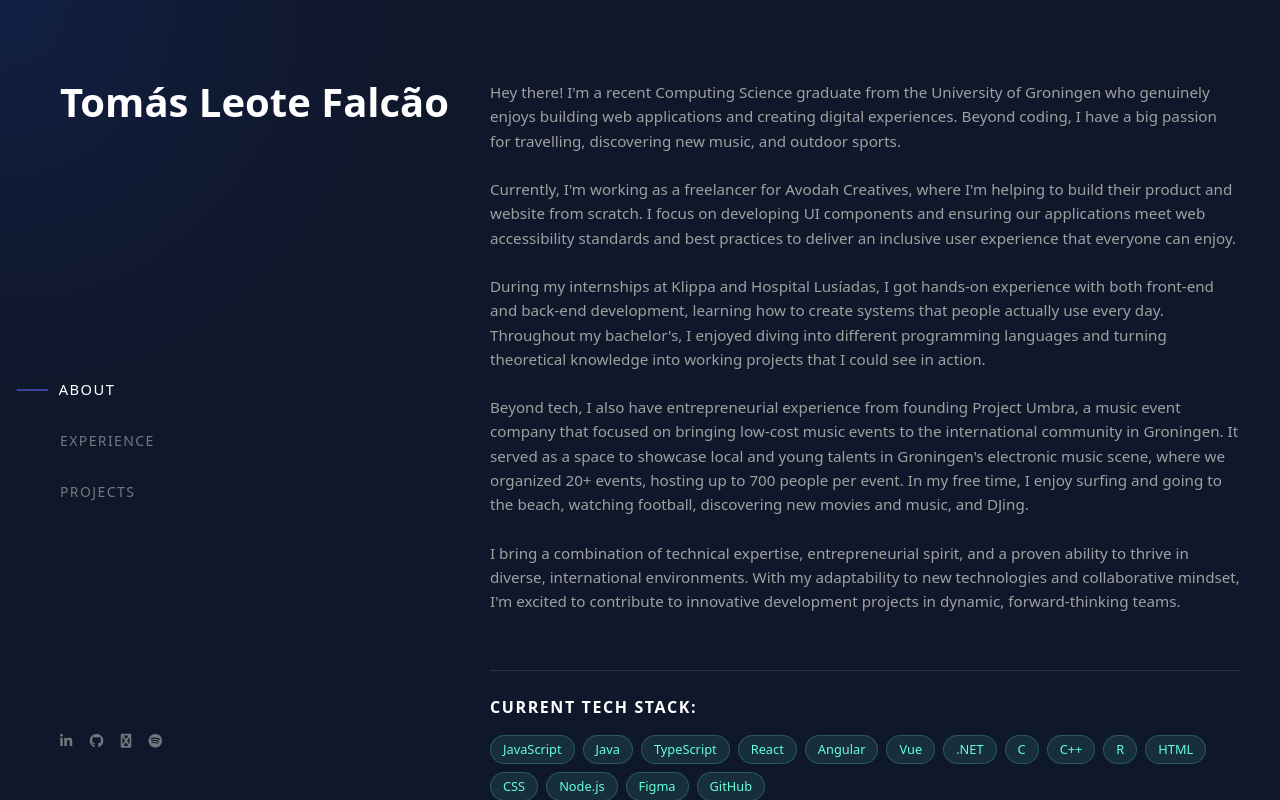
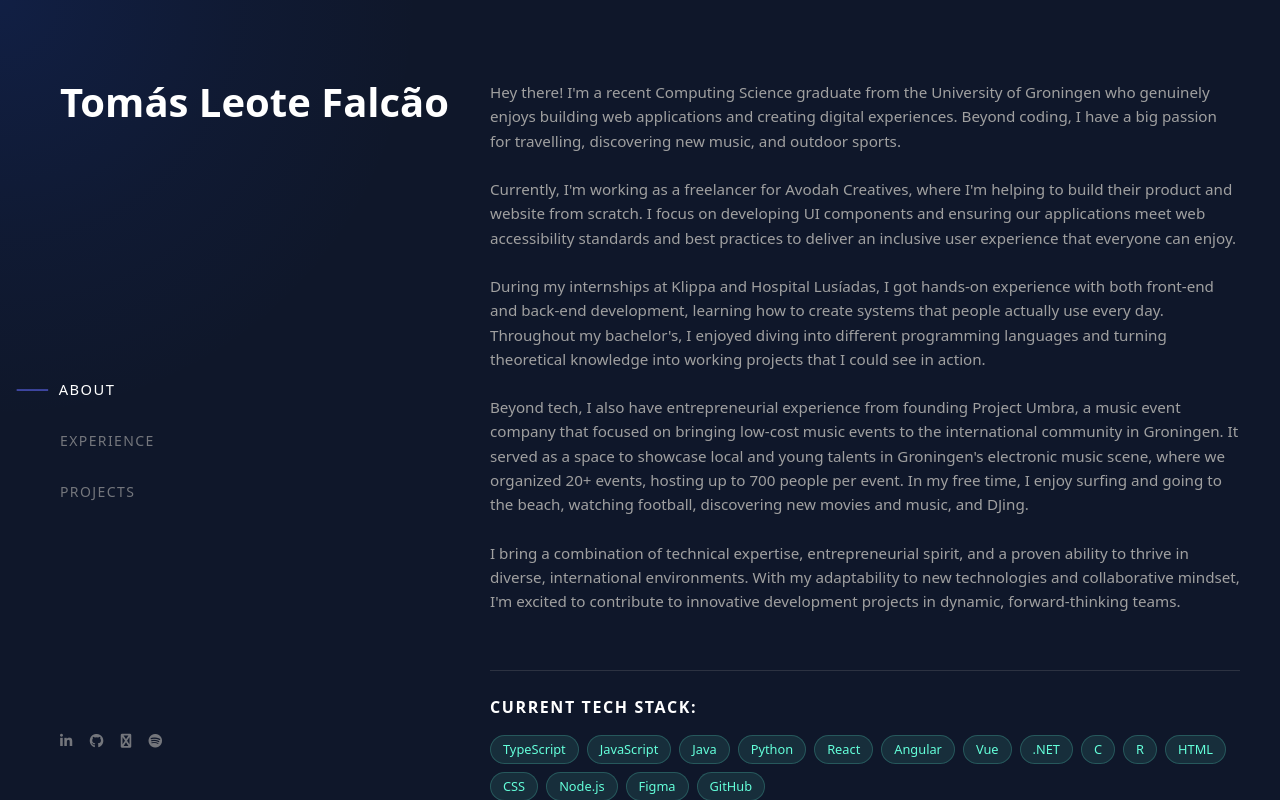
Before and after one commit to tomasleote/Portfolio, a React (Vite) app in the folder my-portfolio/: page / in a window 1280 px wide. Built offline with nearby package versions, Linux system fonts and the light colour scheme.

Commit message:
Added python to tech stack

```diff
--- a/my-portfolio/src/sections/AboutSection.jsx
+++ b/my-portfolio/src/sections/AboutSection.jsx
@@ -2,8 +2,8 @@ import '../styles/AboutSection.css'
 
 function AboutSection({ isActive }) {
     const currentTechStack = [
-        "JavaScript", "Java", "TypeScript", "React", "Angular", "Vue",
-        ".NET", "C", "C++", "R", "HTML", "CSS", "Node.js", "Figma", "GitHub"
+        "TypeScript", "JavaScript", "Java", "Python", "React", "Angular", "Vue",
+        ".NET", "C", "R", "HTML", "CSS", "Node.js", "Figma", "GitHub"
     ];
 
     return (
```
